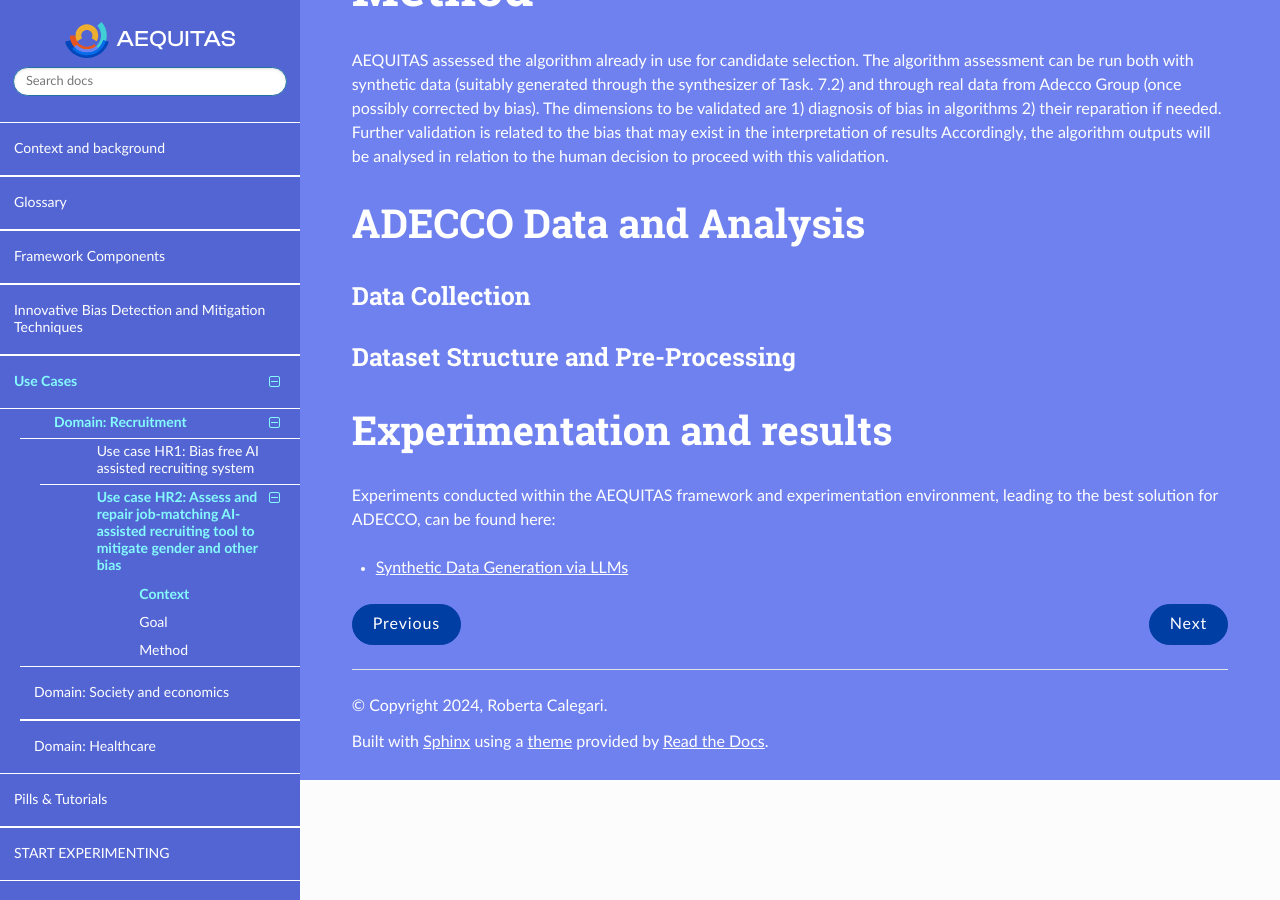
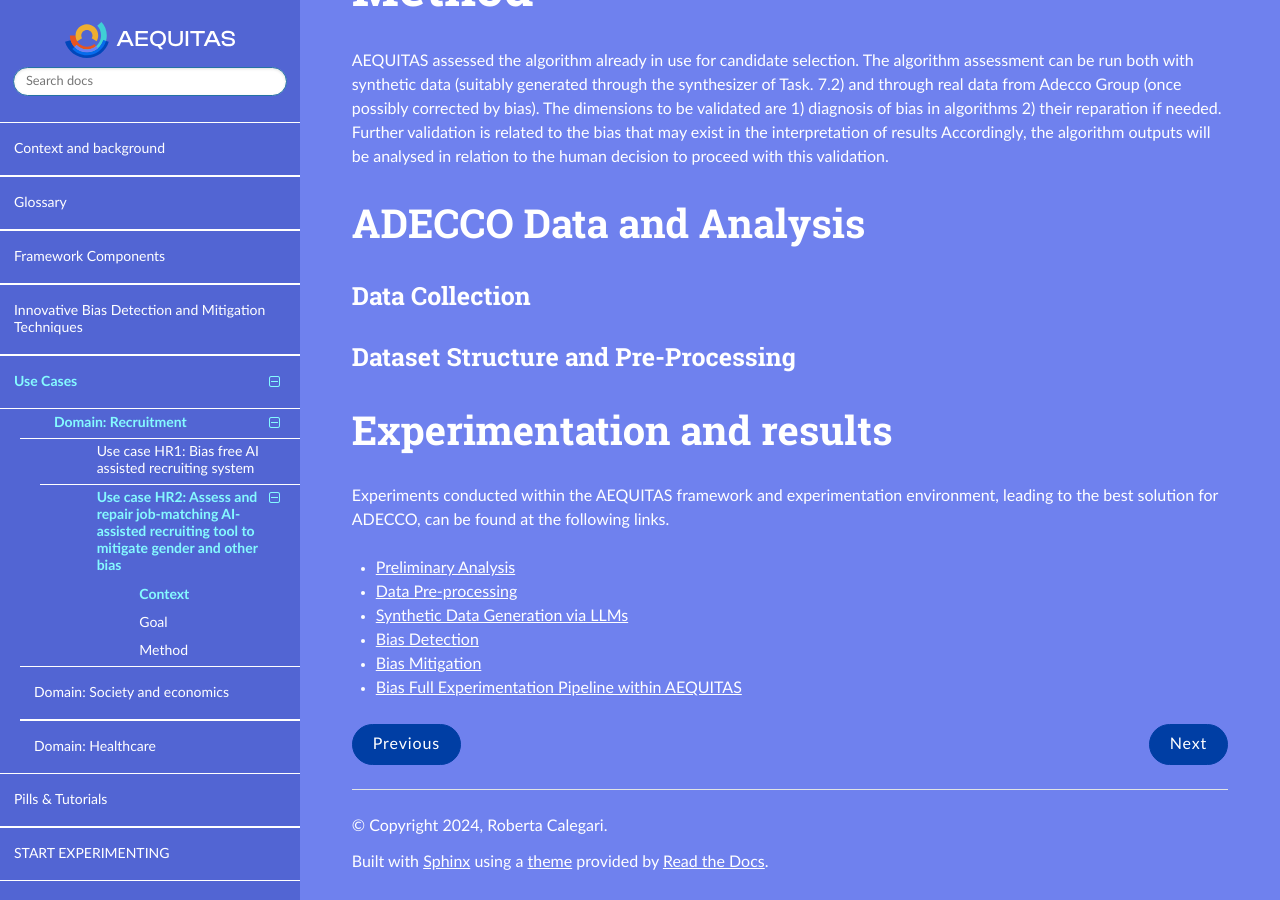
Before and after one commit to aequitas-aod/aequitas-home, a Sphinx documentation site: the page built from docs/source/usecase-hr1-adecco.rst, in a window 1280 px wide and 900 px high, scrolled down 892 px. Built offline with Sphinx 7.4.7 and the Read the Docs theme 3.1.0, drawn with Linux system fonts in a browser that asks for light colours; pages that are not in the unit, such as notebooks, are missing from menus.

Commit message:
rc: adecco completed

```diff
--- a/docs/source/usecase-hr1-adecco.rst
+++ b/docs/source/usecase-hr1-adecco.rst
@@ -26,6 +26,16 @@
 
 Experimentation and results
 -------------------------
-Experiments conducted within the AEQUITAS framework and experimentation environment, leading to the best solution for ADECCO, can be found here:
+Experiments conducted within the AEQUITAS framework and experimentation environment, leading to the best solution for ADECCO, can be found at the following links.
+
+* `Preliminary Analysis <https://apice.unibo.it/xwiki/bin/download/Aequitas/Deliverables/ADECCO_Data_Analysis.pdf>`_
+
+* `Data Pre-processing <https://apice.unibo.it/xwiki/bin/download/Aequitas/Deliverables/ADECCO_preprocessing.pdf?rev=1.1>`_
 
 * `Synthetic Data Generation via LLMs <https://apice.unibo.it/xwiki/bin/download/Aequitas/Deliverables/ADECCO_Synthetic_Data_Gen_Langchain.pdf?rev=1.1>`_
+
+* `Bias Detection <https://apice.unibo.it/xwiki/bin/download/Aequitas/Deliverables/ADECCO_Bias_Detection.pdf>`_
+
+* `Bias Mitigation <https://apice.unibo.it/xwiki/bin/download/Aequitas/Deliverables/ADECCO_Bias_Mitigation.pdf>`_
+
+* `Bias Full Experimentation Pipeline within AEQUITAS <https://apice.unibo.it/xwiki/bin/download/Aequitas/Deliverables/ADECCO_Full_Experimentation_Pipeline.pdf>`_
```
